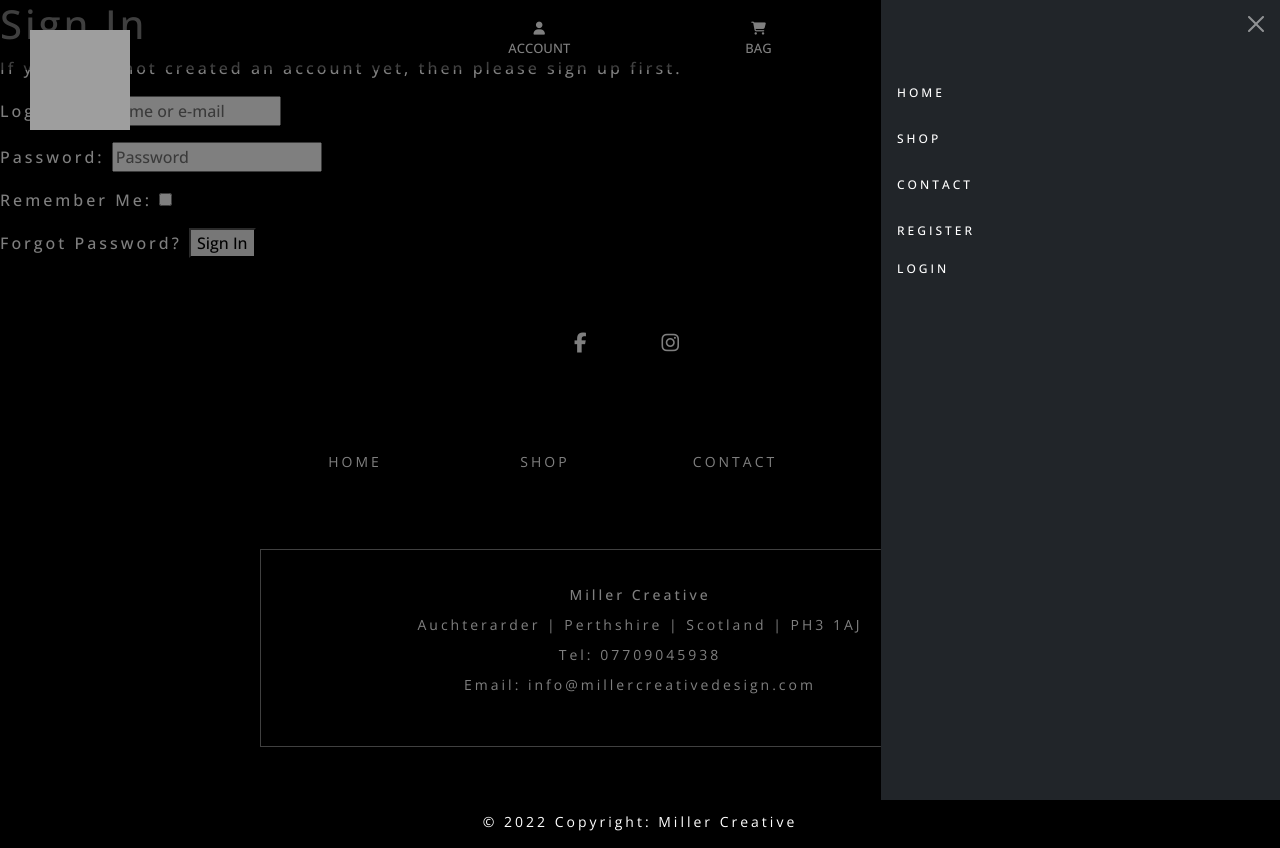
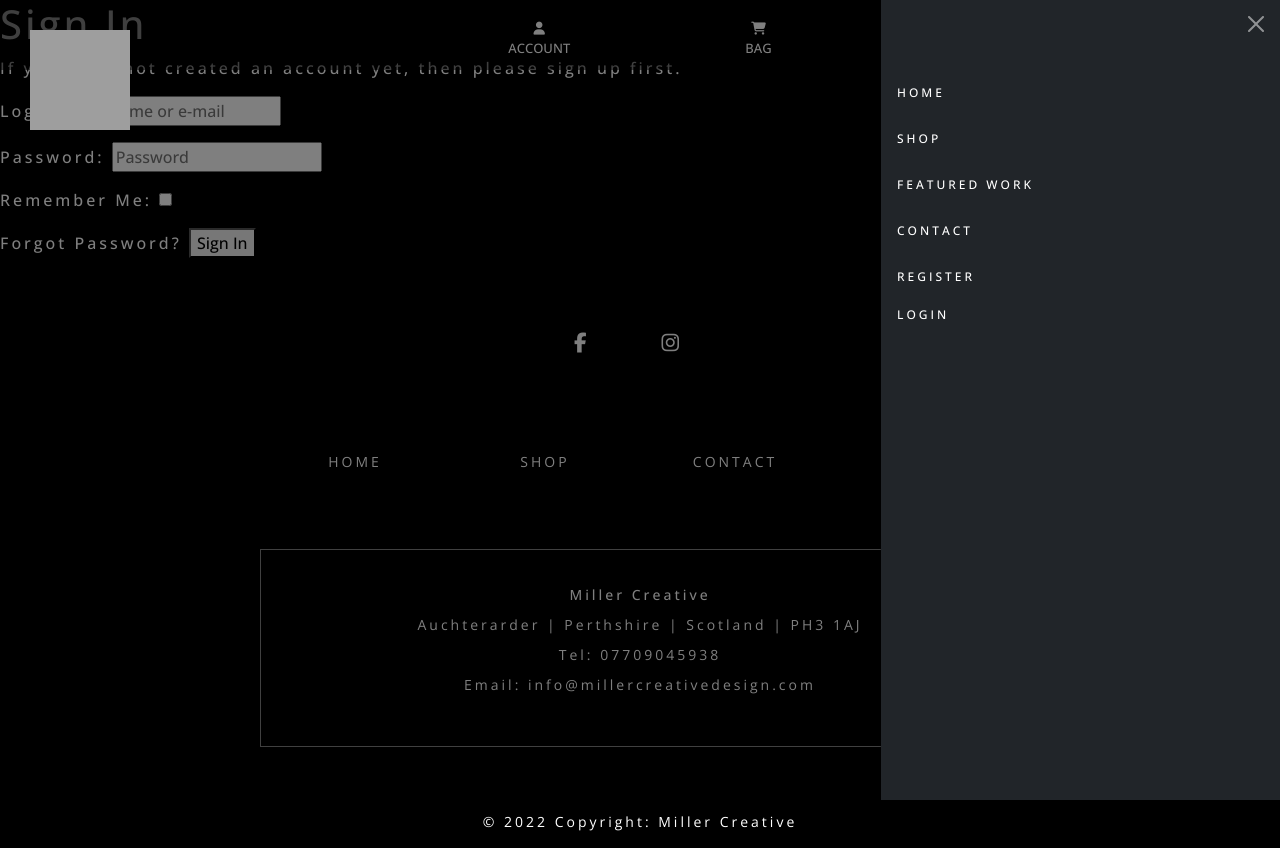
Before and after one commit to SteveMiller7/miller_creative, a Django app: page /accounts/login/ in a window 1280 px wide, after a click that opens the changed part. Run offline with Django 3.2, Linux system fonts and the light colour scheme; some libraries are stand-ins or nearby versions; grey boxes are pictures that could not be loaded.

Commit message:
Set up Featured work page , view and url

```diff
--- a/home/urls.py
+++ b/home/urls.py
@@ -4,5 +4,5 @@ from . import views
 
 urlpatterns = [
     path('', views.Index, name='home'),
-    path('featured_work/', views.FeaturedWork, name='featured_work'),
+    path('featured_work/', views.FeaturedWork.as_view(), name='featured'),
 ]
--- a/templates/base.html
+++ b/templates/base.html
@@ -128,6 +128,9 @@
             </li>
             <li class="nav-item">
               <a class="nav-link active nav-text" aria-current="page" href="#">SHOP</a>
+            </li>
+            <li class="nav-item">
+              <a class="nav-link active nav-text" aria-current="page" href="{% url 'featured' %}">FEATURED WORK</a>
             </li>
             <li class="nav-item">
               <a class="nav-link active nav-text" aria-current="page" href="#">CONTACT</a>
```
Also changed, not shown: templates/featured_work.html (renamed from home/templates/featured_work.html).
